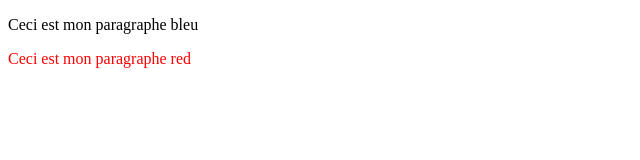
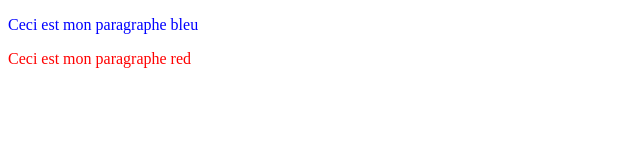
Before and after one commit to MarkellyV/test_site, a plain HTML site: page index.html in a window 1280 px wide. Shown: the whole page, without its empty margins (0-640 px from the left). Drawn offline with Linux system fonts and the light colour scheme.

Commit message:
Update index.html

```diff
--- a/index.html
+++ b/index.html
@@ -7,7 +7,7 @@
 </head>
 <body>
 
-<p class="blue">Ceci est mon paragraphe bleu </p>
+<p class="bleu">Ceci est mon paragraphe bleu </p>
 <p class="red">Ceci est mon paragraphe red </p>
 
 </body>
```
